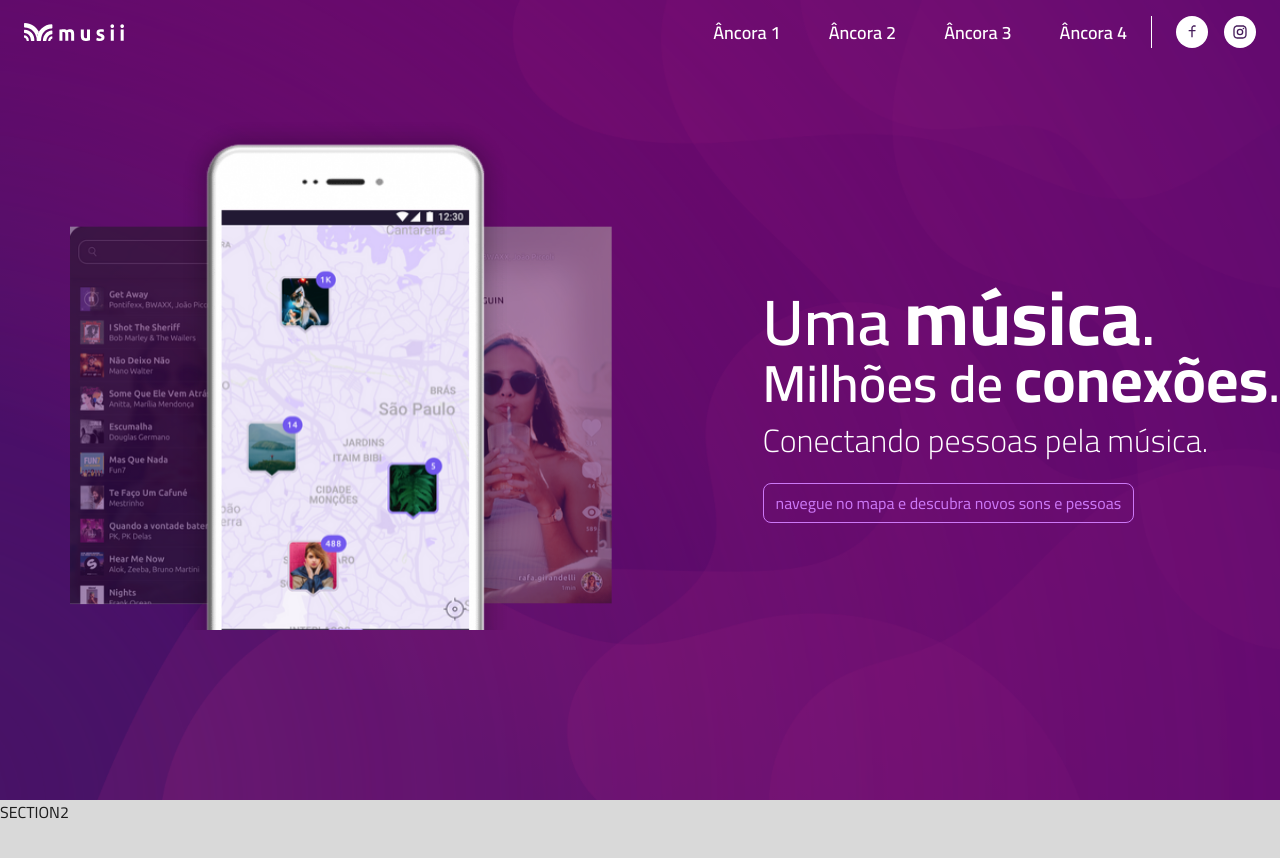
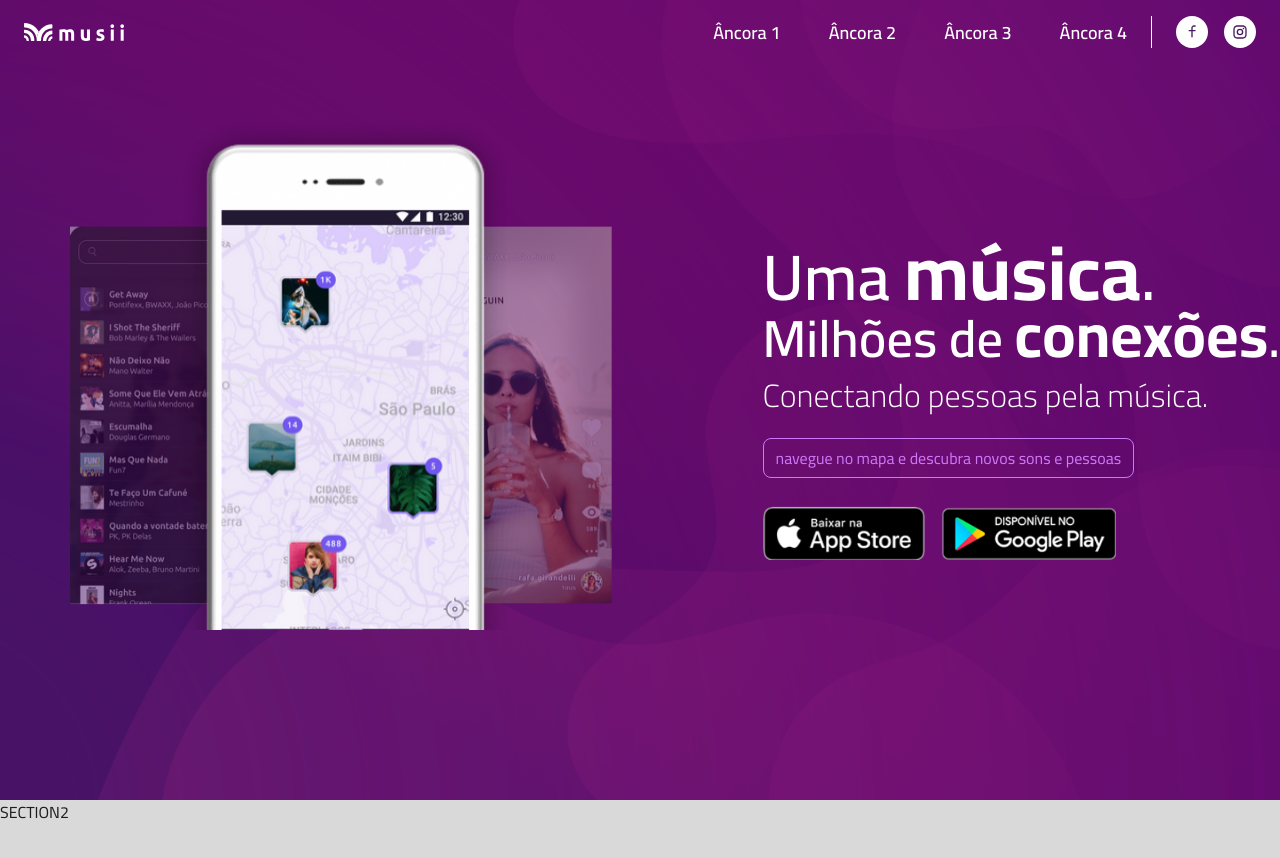
Before and after one commit to bambokianr/musii-site, a React (Create React App) app in the folder front-site/: page / in a window 1280 px wide. Shown: the top 858 px of the page. Built offline with nearby package versions, Linux system fonts and the light colour scheme.

Commit message:
feat/ add call to action buttons

```diff
--- a/front-site/src/components/ImagesCarousel/index.js
+++ b/front-site/src/components/ImagesCarousel/index.js
@@ -25,7 +25,7 @@ function ImagesCarousel({ images, imgAlt })  {
   useEffect(() => {
     setIndexFocusedCarousel(focusedIndex);
     // console.log('aaaa', focusedIndex);
-  }, [focusedIndex]);
+  }, [setIndexFocusedCarousel, focusedIndex]);
 
   document.addEventListener("DOMContentLoaded", function() {
     var elems = document.querySelectorAll('.carousel');
--- a/front-site/src/sections/Home/index.js
+++ b/front-site/src/sections/Home/index.js
@@ -1,8 +1,11 @@
 import React, { useState, useEffect } from 'react';
 import HomeContext from './context';
-import { Container, AnimatedBackground, ImageBackground, Description, FirstPhrase, SecondPhrase, ThirdPhrase } from './styles';
+import { Container, AnimatedBackground, ImageBackground, Description, FirstPhrase, SecondPhrase, ThirdPhrase, CallToAction, StoresBox } from './styles';
 import ImagesCarousel from '../../components/ImagesCarousel';
 import LegendCarousel from '../../components/LegendCarousel';
+
+import appStore from '../../assets/appstore.png';
+import googlePlay from '../../assets/googleplay.png';
 
 import img1 from '../../assets/img1.png';
 import img2 from '../../assets/img2.png';
@@ -51,6 +54,10 @@ function Home() {
               <SecondPhrase>Milhões de <span>conexões</span>.</SecondPhrase>
               <ThirdPhrase>Conectando pessoas pela música.</ThirdPhrase>
               <LegendCarousel legend={screensCarousel[indexFocusedCarousel].legend} />
+              <StoresBox>
+                <CallToAction width="178.2px" src={appStore} alt="Baixar na AppStore" />
+                <CallToAction width="191px" src={googlePlay} alt="Baixar no GooglePlay" />
+              </StoresBox>
             </Description>
           </Container>
         </ImageBackground>
--- a/front-site/src/sections/Home/styles.js
+++ b/front-site/src/sections/Home/styles.js
@@ -111,3 +111,17 @@ export const ThirdPhrase = styled.span`
     font-size: 2.4rem;
   }
 `;
+
+export const StoresBox = styled.div`
+  display: flex;
+  align-items: center;
+  /* padding: 40px 0; */
+`;
+
+export const CallToAction = styled.img`
+  /* width: 170px; */
+  /* width: 20%; */
+  cursor: pointer;
+  padding-top: 36px;
+  padding-right: 16px;
+`;
```
Also changed, not shown: front-site/src/assets/appstore.png (added), front-site/src/assets/googleplay.png (added).
